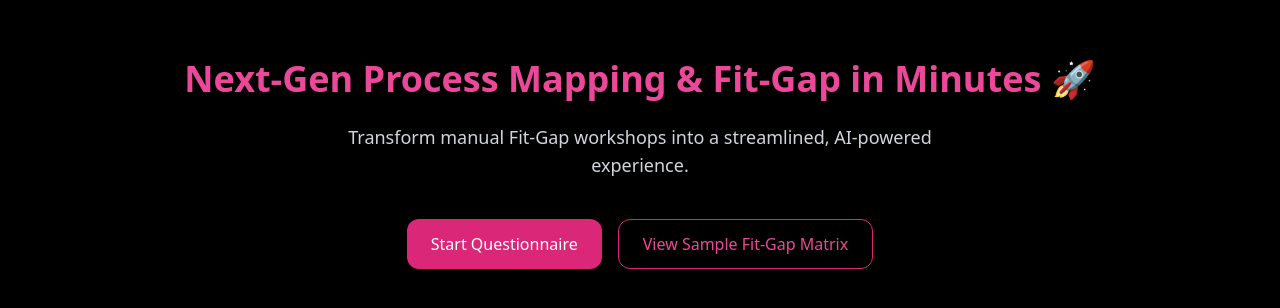
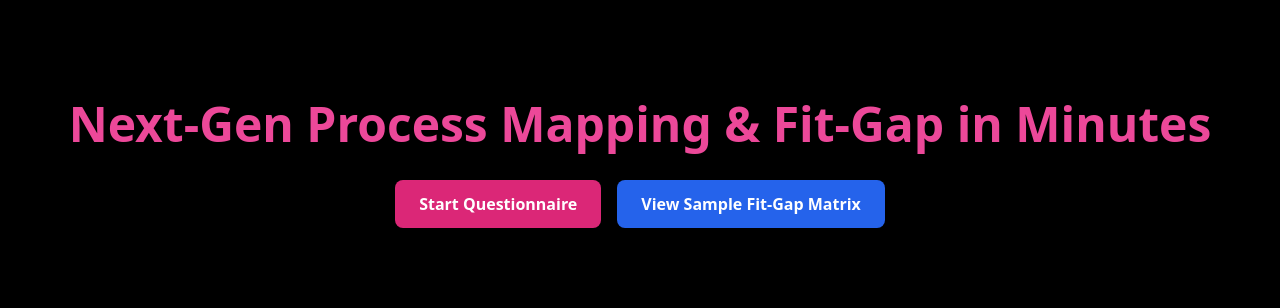
Before and after one commit to navaneethanoct28/Nave-Web-App, a Next.js app: page / in a window 1280 px wide. Shown: the part 236-544 px from the top of the page. Built offline with nearby package versions, Linux system fonts and the light colour scheme.

Commit message:
Update page.js

```diff
--- a/app/page.js
+++ b/app/page.js
@@ -1,18 +1,27 @@
+"use client";
+import { useRouter } from "next/navigation";
+
 export default function Home() {
+  const router = useRouter();
+
   return (
-    <main className="flex min-h-screen flex-col items-center justify-center bg-black text-pink-500 p-10">
-      <h1 className="text-4xl font-bold mb-6">
-        Next-Gen Process Mapping & Fit-Gap in Minutes 🚀
+    <main className="flex flex-col items-center justify-center min-h-screen bg-black text-white">
+      <h1 className="text-pink-500 text-4xl md:text-5xl font-bold mb-8 text-center">
+        Next-Gen Process Mapping & Fit-Gap in Minutes
       </h1>
-      <p className="text-lg text-gray-300 max-w-2xl text-center">
-        Transform manual Fit-Gap workshops into a streamlined, AI-powered experience.
-      </p>
 
-      <div className="mt-10 flex gap-4">
-        <button className="bg-pink-600 text-white px-6 py-3 rounded-xl hover:bg-pink-700">
+      <div className="flex flex-col md:flex-row gap-4">
+        <button
+          onClick={() => router.push("/questionnaire")}
+          className="bg-pink-600 hover:bg-pink-700 text-white px-6 py-3 rounded-lg font-semibold"
+        >
           Start Questionnaire
         </button>
-        <button className="border border-pink-600 text-pink-500 px-6 py-3 rounded-xl hover:bg-pink-600 hover:text-white">
+
+        <button
+          onClick={() => router.push("/matrix")}
+          className="bg-blue-600 hover:bg-blue-700 text-white px-6 py-3 rounded-lg font-semibold"
+        >
           View Sample Fit-Gap Matrix
         </button>
       </div>
```
